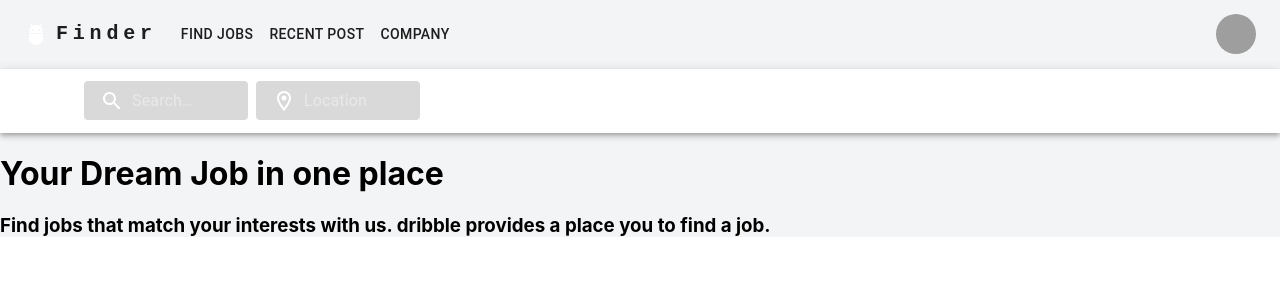
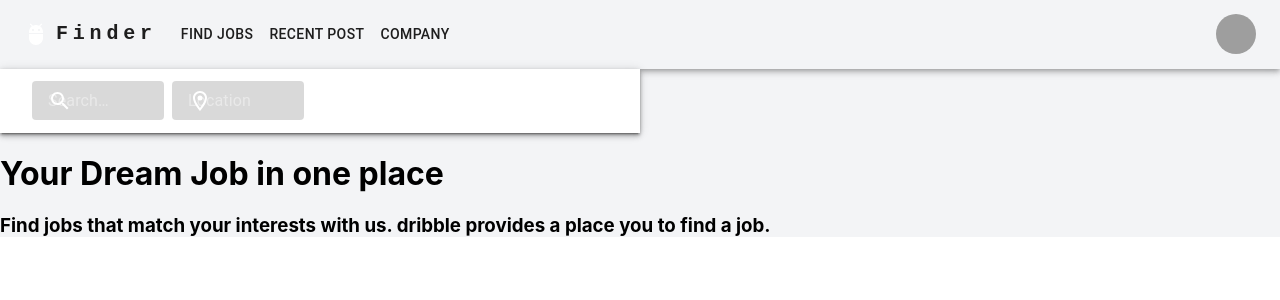
Before and after one commit to theMVPshop/perfectjob, a React (Create React App) app: page / in a window 1280 px wide. Shown: the top 300 px of the page. Built offline with nearby package versions, Linux system fonts and the light colour scheme; grey boxes are pictures that could not be loaded.

Commit message:
searchbar2

```diff
--- a/src/components/SearchBar.js
+++ b/src/components/SearchBar.js
@@ -3,11 +3,10 @@ import { styled, alpha } from '@mui/material/styles';
 import AppBar from '@mui/material/AppBar';
 import Box from '@mui/material/Box';
 import Toolbar from '@mui/material/Toolbar';
-import IconButton from '@mui/material/IconButton';
 import InputBase from '@mui/material/InputBase';
-import MenuIcon from '@mui/icons-material/Menu';
 import SearchIcon from '@mui/icons-material/Search';
 import LocationOnOutlinedIcon from '@mui/icons-material/LocationOnOutlined';
+
 
 const Search = styled('div')(({ theme }) => ({
   position: 'relative',
@@ -23,6 +22,16 @@ const Search = styled('div')(({ theme }) => ({
     width: 'auto',
   },
 }));
+
+
+const commonStyles = {
+  bgcolor: 'background.paper',
+  borderColor: 'text.primary',
+  m: 1,
+  border: 1,
+  width: '5rem',
+  height: '5rem',
+};
 
 const SearchIconWrapper = styled('div')(({ theme }) => ({
   padding: theme.spacing(0, 2),
@@ -49,7 +58,7 @@ const StyledInputBase = styled(InputBase)(({ theme }) => ({
   '& .MuiInputBase-input': {
     padding: theme.spacing(1, 1, 1, 0),
     // vertical padding + font size from searchIcon
-    paddingLeft: `calc(1em + ${theme.spacing(4)})`,
+    paddingLeft: `calc(1em + ${theme.spacing(0)})`,
     transition: theme.transitions.create('width'),
     width: '100%',
     [theme.breakpoints.up('sm')]: {
@@ -63,18 +72,13 @@ const StyledInputBase = styled(InputBase)(({ theme }) => ({
 
 export default function SearchAppBar() {
   return (
-    <Box sx={{ flexGrow: 1 }}>
-      <AppBar position="static" style={{ background: '#FFFFFF' }}>
-        <Toolbar>
-          <IconButton
-            size="large"
-            edge="start"
-            color="inherit"
-            aria-label="open drawer"
-            sx={{ mr: 2 }}
-          >
-            <MenuIcon />
-          </IconButton>
+    <Box sx={{ flexGrow: 1, boxShadow: 2, width: "50%", position:'center' }}>
+      <AppBar position="relative" style={{ background: '#FFFFFF' }}>
+        <Toolbar
+          sx={{
+            width: "200",
+            maxWidth: 200
+          }}>
 
           <Search>
             <SearchIconWrapper>
```
